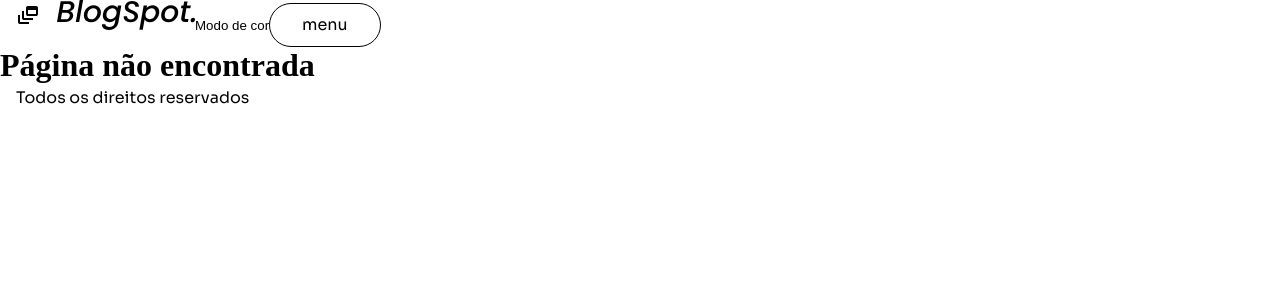
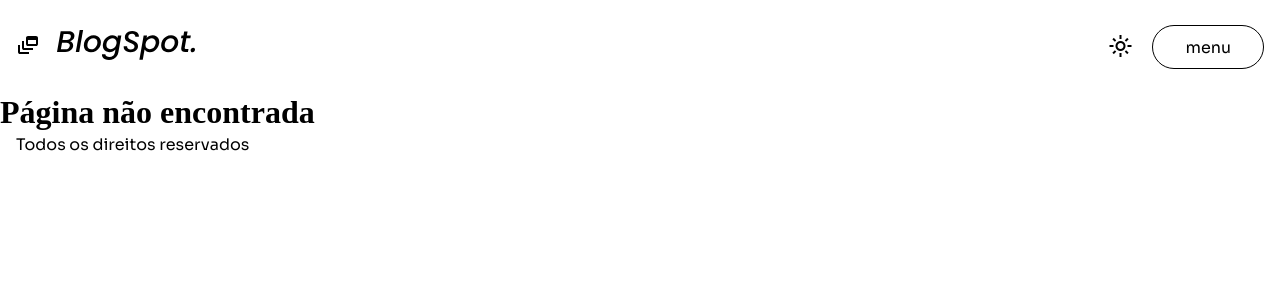
Before and after one commit to josedasilva123/react3-projeto, a React (Vite) app: page /404 in a window 1280 px wide. Shown: the top 300 px of the page. Built offline with nearby package versions, Linux system fonts and the light colour scheme; no server answers.

Commit message:
feat: header styles

```diff
--- a/src/components/shared/fragments/content/Breadcrumbs/index.tsx
+++ b/src/components/shared/fragments/content/Breadcrumbs/index.tsx
@@ -1,4 +1,5 @@
 import { Link } from "react-router-dom";
+import styles from "./style.module.scss"
 
 interface Props {
   pageTitle: string;
@@ -6,7 +7,7 @@ interface Props {
 
 export function Breadcrumbs({ pageTitle }: Props) {
   return (
-    <div>
+    <div className={styles.breadcrumb}>
       <Link to="/">Blog</Link> -&gt; <p>{pageTitle}</p>
     </div>
   );
--- /dev/null
+++ b/src/components/shared/fragments/content/Breadcrumbs/style.module.scss
@@ -0,0 +1,16 @@
+.breadcrumb {
+  display: flex;
+  align-items: center;
+  flex-wrap: wrap;
+  gap: 10px;
+
+  font-family: var(--font-primary);
+  font-weight: 500;
+  font-style: italic;
+  color: var(--color-black);
+  white-space: nowrap;
+
+  p {
+    white-space: wrap;
+  }
+}
--- a/src/components/shared/template/Header/index.tsx
+++ b/src/components/shared/template/Header/index.tsx
@@ -3,21 +3,31 @@ import Logo from "../../../../assets/LogoBlogSpot.svg";
 import { Button } from "../../fragments/buttons/Button";
 import { ModalMenu } from "./ModalMenu";
 import { Container } from "../../fragments/grid/Container";
+import styles from "./style.module.scss";
+import { Link } from "react-router-dom";
 
 export function Header() {
   const [isVisible, setIsVisible] = useState(false);
 
   return (
-    <header>
+    <header className={styles.header}>
       <Container>
-        <img src={Logo} alt="Logo BlogSpot" />
+        <div className={styles.box}>
+          <Link to="/">
+            <img className={styles.logo} src={Logo} alt="Logo BlogSpot" />
+          </Link>
 
-        <button>Modo de cor</button>
+          <div>
+            <button title="Alterar modo de cor" aria-label="colormode">
+              <span className="material-symbols-outlined">light_mode</span>
+            </button>
 
-        <Button buttonColor="outline" onClick={() => setIsVisible(true)}>
-          menu
-        </Button>
-        {isVisible ? <ModalMenu onClose={() => setIsVisible(false)} /> : null}
+            <Button buttonColor="outline" onClick={() => setIsVisible(true)}>
+              menu
+            </Button>
+          </div>
+          {isVisible ? <ModalMenu onClose={() => setIsVisible(false)} /> : null}
+        </div>
       </Container>
     </header>
   );
--- /dev/null
+++ b/src/components/shared/template/Header/style.module.scss
@@ -0,0 +1,24 @@
+.header {
+  padding: 25px 0;
+
+  .logo {
+    max-width: clamp(120px, 20vw, 180px);
+  }
+
+  .box {
+    display: flex;
+    align-items: center;
+    justify-content: space-between;
+    gap: 15px 30px;
+
+    @media (max-width: 350px){
+        flex-direction: column;
+    }
+
+    & > div {
+      display: flex;
+      align-items: center;
+      gap: 20px;
+    }
+  }
+}
```
